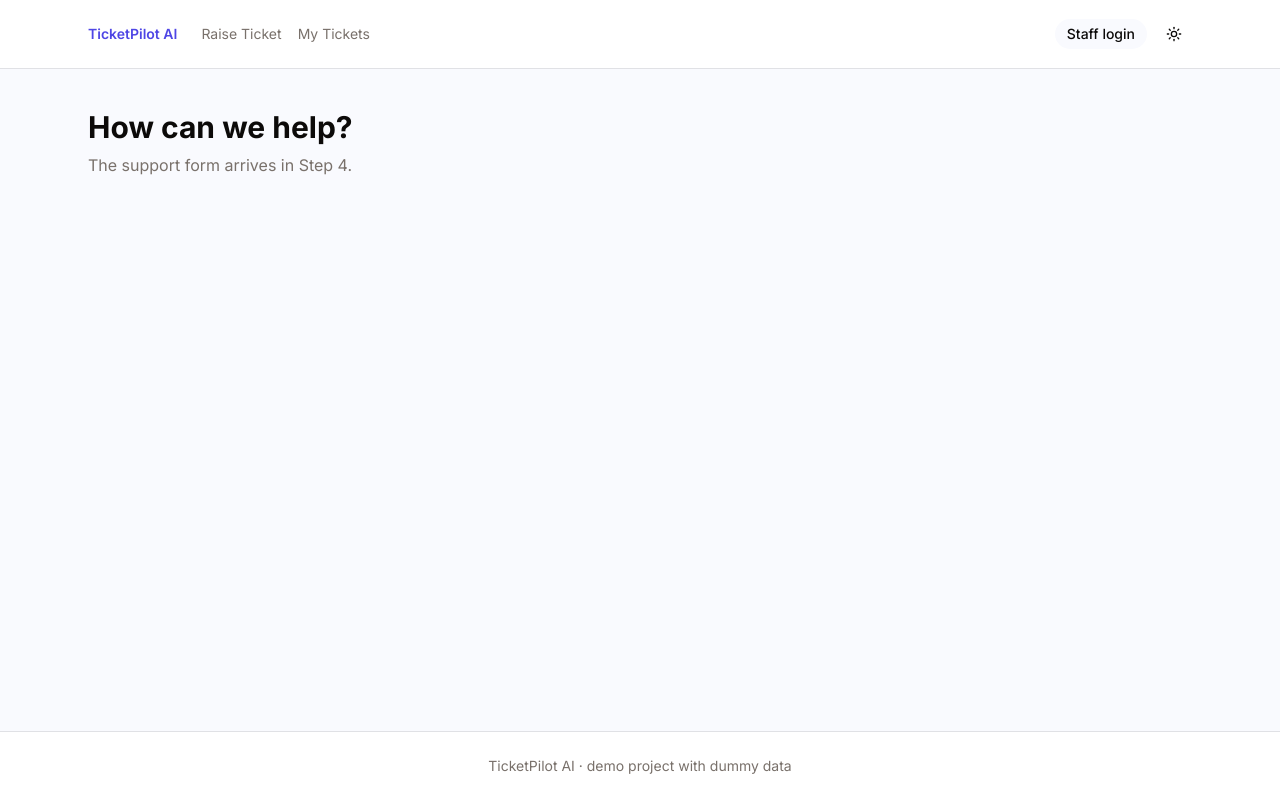
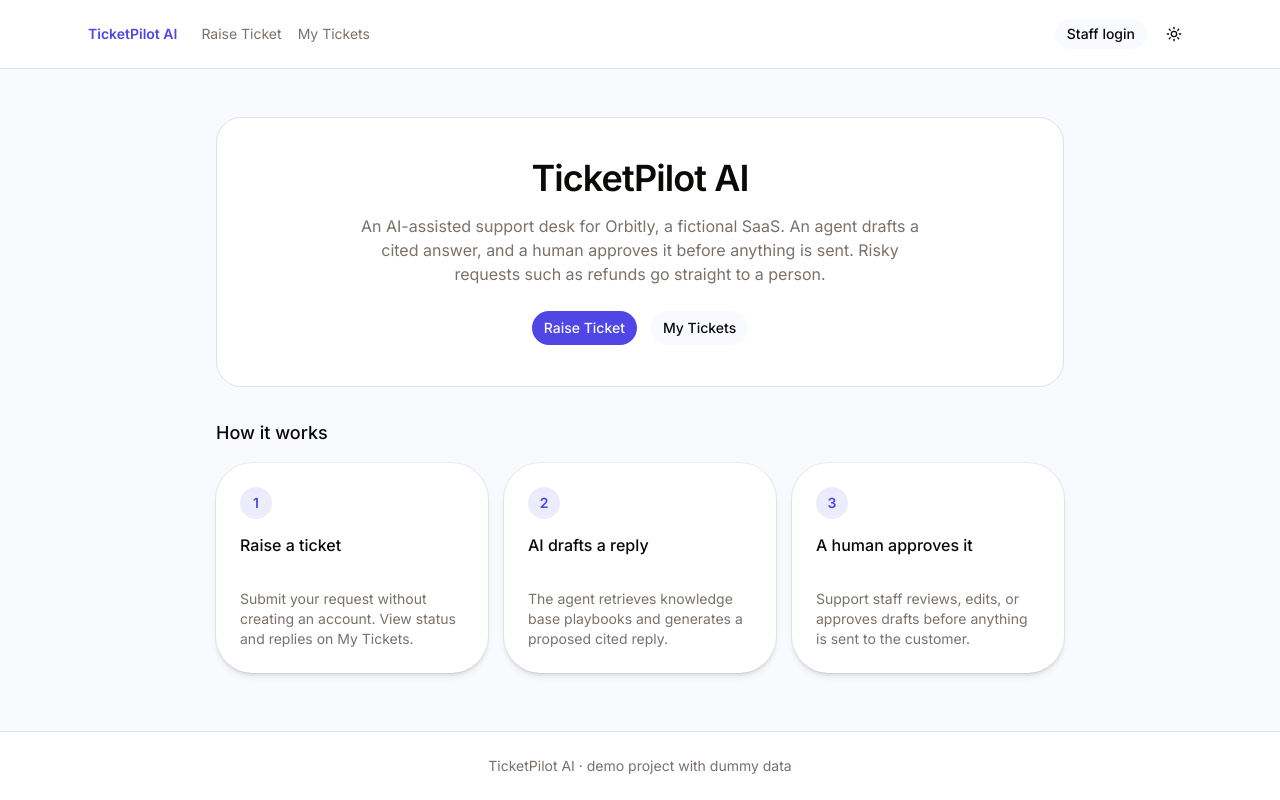
Before and after one commit to asim-momin-7864/ticket-pilot-ai-app, a Next.js app: page / in a window 1280 px wide. Built offline with nearby package versions, Linux system fonts and the light colour scheme.

Commit message:
Add home page

```diff
--- a/src/app/page.tsx
+++ b/src/app/page.tsx
@@ -1,10 +1,92 @@
-export default function HomePage() {
+import Link from "next/link";
+import { buttonVariants } from "@/components/ui/button";
+import { Card, CardContent, CardHeader, CardTitle } from "@/components/ui/card";
+
+export default function Home() {
   return (
-    <div className="mx-auto w-full max-w-6xl px-4 py-10 sm:px-6">
-      <h1 className="text-2xl font-bold sm:text-3xl">How can we help?</h1>
-      <p className="mt-2 text-muted-foreground">
-        The support form arrives in Step 4.
-      </p>
-    </div>
+    <main className="mx-auto max-w-4xl space-y-8 p-4 py-8 sm:p-6 sm:py-12">
+      {/* Hero Block */}
+      <div className="rounded-2xl border bg-card p-6 sm:p-10 text-center space-y-4">
+        <h1 className="text-3xl font-semibold tracking-tight sm:text-4xl text-foreground">
+          TicketPilot AI
+        </h1>
+        <p className="mx-auto max-w-xl text-sm sm:text-base text-muted-foreground">
+          An AI-assisted support desk for Orbitly, a fictional SaaS. An agent
+          drafts a cited answer, and a human approves it before anything is
+          sent. Risky requests such as refunds go straight to a person.
+        </p>
+        <div className="flex flex-wrap justify-center gap-3 pt-2">
+          <Link
+            href="/support/new"
+            className={buttonVariants({ variant: "default" })}
+          >
+            Raise Ticket
+          </Link>
+          <Link
+            href="/support/my-tickets"
+            className={buttonVariants({ variant: "outline" })}
+          >
+            My Tickets
+          </Link>
+        </div>
+      </div>
+
+      {/* How it works */}
+      <div className="space-y-4">
+        <h2 className="text-lg font-medium text-foreground">How it works</h2>
+        <div className="grid grid-cols-1 gap-4 sm:grid-cols-3">
+          <Card>
+            <CardHeader className="pb-2">
+              <div className="mb-2 flex h-8 w-8 items-center justify-center rounded-full bg-primary/10 text-sm font-semibold text-primary">
+                1
+              </div>
+              <CardTitle className="text-base font-medium">
+                Raise a ticket
+              </CardTitle>
+            </CardHeader>
+            <CardContent>
+              <p className="text-sm text-muted-foreground">
+                Submit your request without creating an account. View status and
+                replies on My Tickets.
+              </p>
+            </CardContent>
+          </Card>
+
+          <Card>
+            <CardHeader className="pb-2">
+              <div className="mb-2 flex h-8 w-8 items-center justify-center rounded-full bg-primary/10 text-sm font-semibold text-primary">
+                2
+              </div>
+              <CardTitle className="text-base font-medium">
+                AI drafts a reply
+              </CardTitle>
+            </CardHeader>
+            <CardContent>
+              <p className="text-sm text-muted-foreground">
+                The agent retrieves knowledge base playbooks and generates a
+                proposed cited reply.
+              </p>
+            </CardContent>
+          </Card>
+
+          <Card>
+            <CardHeader className="pb-2">
+              <div className="mb-2 flex h-8 w-8 items-center justify-center rounded-full bg-primary/10 text-sm font-semibold text-primary">
+                3
+              </div>
+              <CardTitle className="text-base font-medium">
+                A human approves it
+              </CardTitle>
+            </CardHeader>
+            <CardContent>
+              <p className="text-sm text-muted-foreground">
+                Support staff reviews, edits, or approves drafts before anything
+                is sent to the customer.
+              </p>
+            </CardContent>
+          </Card>
+        </div>
+      </div>
+    </main>
   );
 }
```
